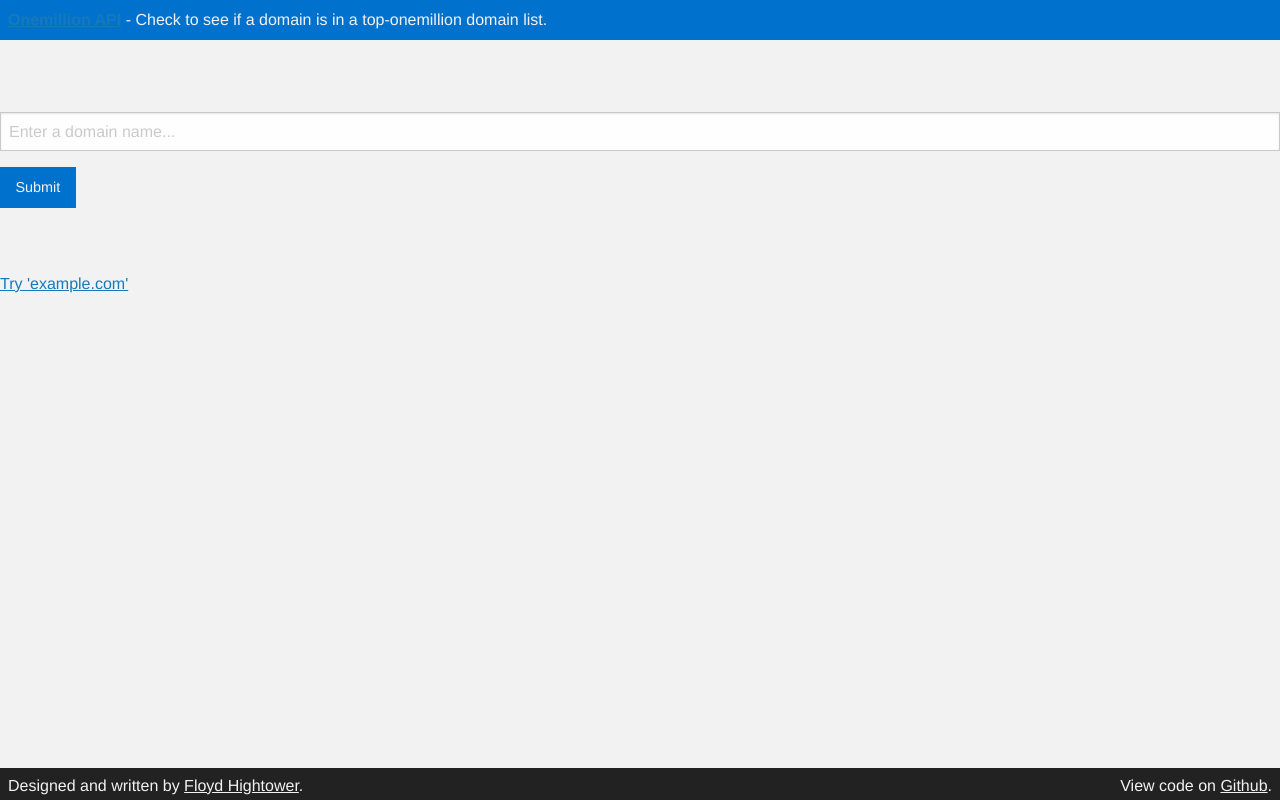
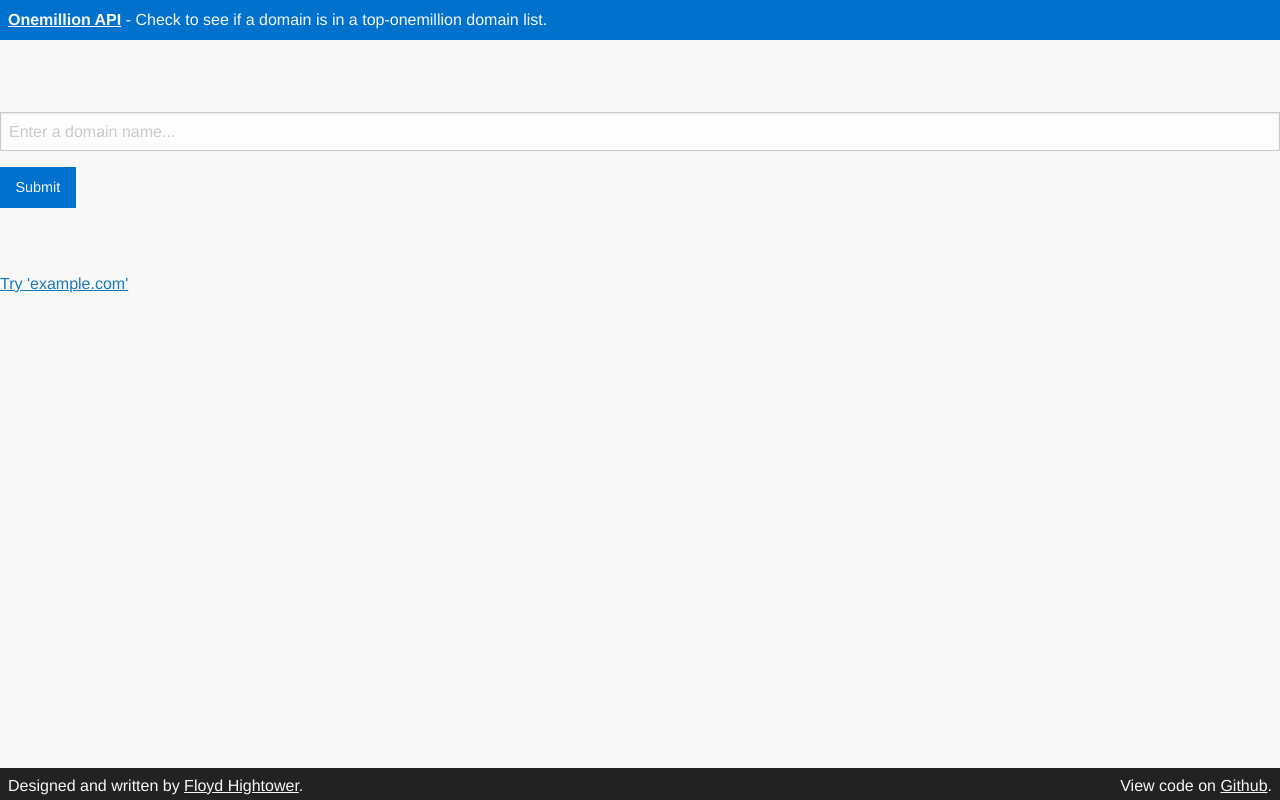
Before and after one commit to fhightower/onemillion-api, a Flask app: page / in a window 1280 px wide. Run offline with Flask 2, Linux system fonts and the light colour scheme; some libraries are stand-ins or nearby versions.

Commit message:
Fixing bad link color

```diff
--- a/static/onemillion_api.css
+++ b/static/onemillion_api.css
@@ -8,19 +8,24 @@ a {
 }
 
 .light {
-    background-color: #f2f2f2;
+    background-color: #f8f8f8;
 }
 
 .blue {
     background-color: #0072CE;
-    color: #f2f2f2;
+    color: #f8f8f8;
+}
+
+.blue:hover {
+    background-color: #0072CE;
+    color: #f8f8f8;
 }
 
 .dark {
     background-color: #222222;
-    color: #f2f2f2;
+    color: #f8f8f8;
 }
 
 .dark a {
-    color: #f2f2f2;
+    color: #f8f8f8;
 }
--- a/templates/index.html
+++ b/templates/index.html
@@ -30,7 +30,7 @@
     {% block header %}
     <div class="top-bar blue">
         <div class="top-bar-left">
-            <a href="http://onemillion.hightower.space"><b>Onemillion API</b></a> - Check to see if a domain is in a top-onemillion domain list.
+            <a class="blue" href="http://onemillion.hightower.space"><b>Onemillion API</b></a> - Check to see if a domain is in a top-onemillion domain list.
         </div>
     </div>
     {% endblock %}
```
Also changed, not shown: 1 other file.
